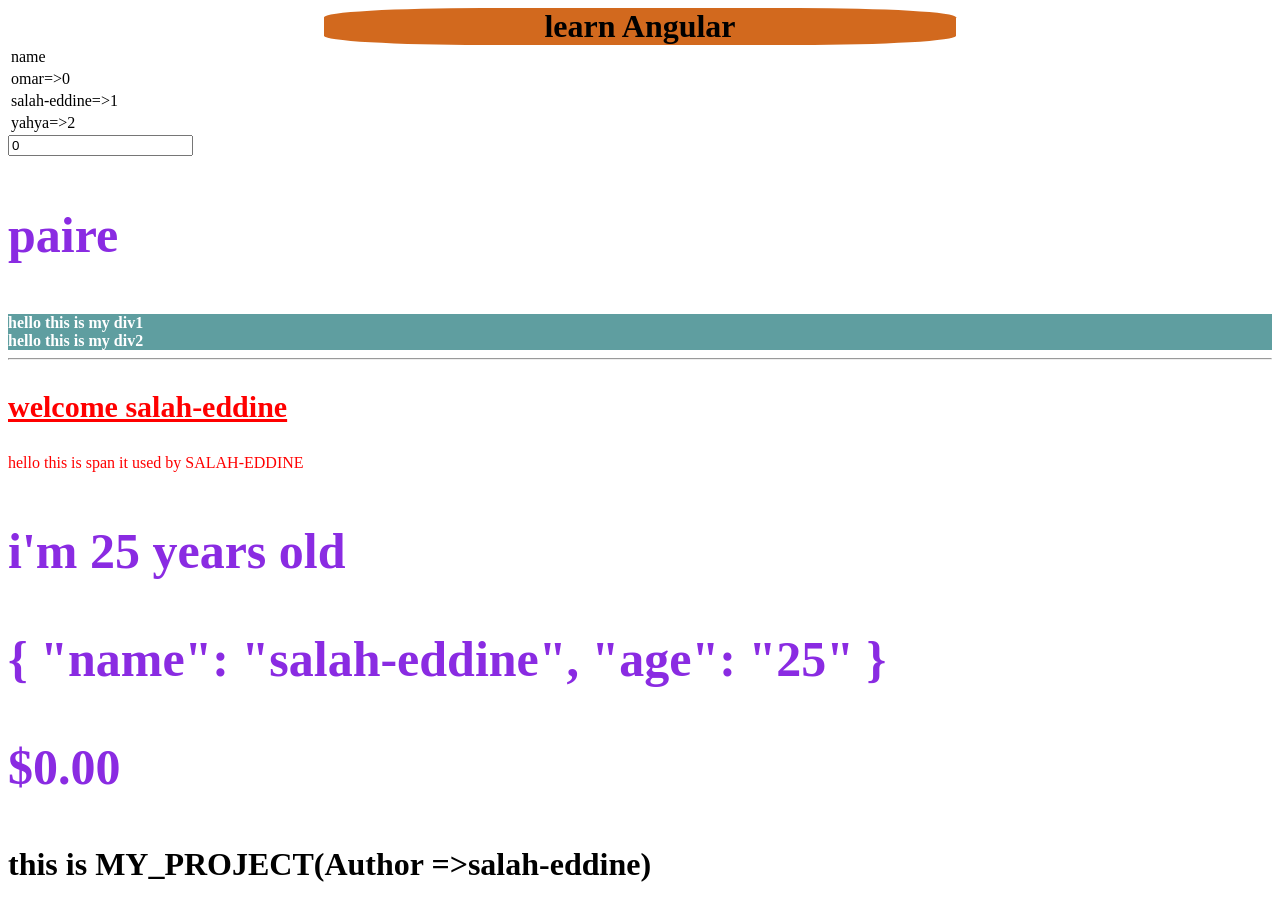
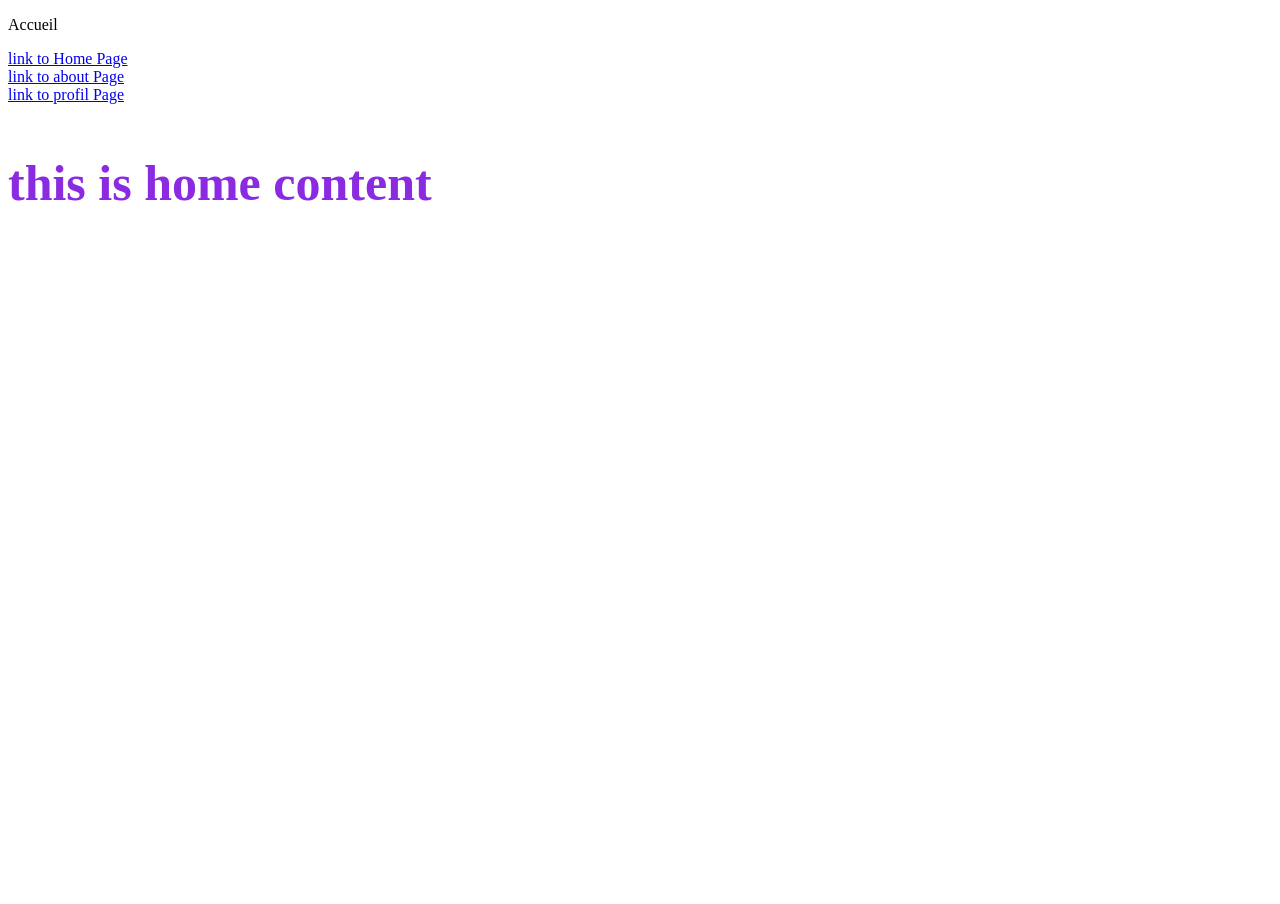
Before and after one commit to ramdanisalah67/Project-Angular, an Angular app: page / in a window 1280 px wide. After the commit the page ends 800 px from the top, so only its background shows below. Built offline with nearby package versions, Linux system fonts and the light colour scheme.

Commit message:
Angular Routing Parameter

```diff
--- /dev/null
+++ b/src/app/about/about.component.html
@@ -0,0 +1 @@
+<p>this is about content</p>
--- a/src/app/app-routing.module.ts
+++ b/src/app/app-routing.module.ts
@@ -1,7 +1,15 @@
 import { NgModule } from '@angular/core';
 import { RouterModule, Routes } from '@angular/router';
+import { AboutComponent } from './about/about.component';
+import { HomeComponent } from './home/home.component';
+import { ProfilComponent } from './profil/profil.component';
 
-const routes: Routes = [];
+const routes: Routes = [
+{path:'',component:HomeComponent},
+{path:'about',component:AboutComponent},
+{path:'profil/:name/:age',component:ProfilComponent},
+
+];
 
 @NgModule({
   imports: [RouterModule.forRoot(routes)],
--- a/src/app/app.component.html
+++ b/src/app/app.component.html
@@ -1,2 +1,6 @@
-<app-home></app-home>
-<h1>this is {{title}}</h1>
+<p>Accueil</p>
+<a routerLink="/">link to Home Page</a><br>
+<a routerLink="/about">link to about Page</a><br>
+<a [routerLink]="['/profil',myName,myAge]">link to profil Page</a><br>
+
+<router-outlet></router-outlet>
--- a/src/app/app.component.ts
+++ b/src/app/app.component.ts
@@ -6,5 +6,7 @@ import { Component } from '@angular/core';
   styleUrls: ['./app.component.css']
 })
 export class AppComponent {
+  myName="mohammed"
+  myAge=27
   title = 'MY_PROJECT(Author =>salah-eddine)';
 }
--- a/src/app/app.module.ts
+++ b/src/app/app.module.ts
@@ -5,11 +5,15 @@ import { AppRoutingModule } from './app-routing.module';
 import { AppComponent } from './app.component';
 import { HomeComponent } from './home/home.component';
 import { FormsModule } from '@angular/forms';
+import { AboutComponent } from './about/about.component';
+import { ProfilComponent } from './profil/profil.component';
 
 @NgModule({
   declarations: [
     AppComponent,
-    HomeComponent
+    HomeComponent,
+    AboutComponent,
+    ProfilComponent
 
   ],
   imports: [
--- a/src/app/home/home.component.html
+++ b/src/app/home/home.component.html
@@ -1,27 +1 @@
-<!--Directives-->
-<h1>learn Angular</h1>
-<p *ngIf="a===b">this is p</p>
-<table class="table"><tr><td>name</td>
-</tr><tr  *ngFor="let item of info_users;index as i"><td>{{item}}=>{{i}}</td></tr></table>
-
-<!--exmaple-->
-<input type="text" [(ngModel)]="num">
-
-<p *ngIf="num%2===0">paire</p>
-<p *ngIf="num%2!==0">impaire</p>
-<div [ngSwitch]="num">
-<p *ngSwitchCase="1">first</p>
-<p *ngSwitchCase="2">second</p>
-<p *ngSwitchCase="3">third</p>
-</div>
-<!--[ngClass]-->
-<div [ngClass]="'mydiv'">hello this is my div1</div>
-<div [ngClass]="my_style_div">hello this is my div2</div>
-<hr>
-<!--[ngStyle]-->
-<p [ngStyle]="{'color':style1,'font-size':style2,'text-decoration':style3}">welcome salah-eddine</p>
-<!--Pipe-->
-<span [ngStyle]="{'color':style1}">hello this is span it used by {{etudiant.name |uppercase}}</span>
-<p>i'm {{etudiant.age}} years old</p>
-<p>{{etudiant | json}}</p>
-<p>{{num|currency:'USD'}}</p>
+<p>this is home content</p>
--- /dev/null
+++ b/src/app/profil/profil.component.html
@@ -0,0 +1,2 @@
+<p>this is profil Content</p>
+<div> the values that you input are => Name = {{name}};age = {{age}}</div>
--- /dev/null
+++ b/src/app/profil/profil.component.ts
@@ -0,0 +1,24 @@
+import { Component, OnInit } from '@angular/core';
+import { ActivatedRoute } from '@angular/router';
+
+@Component({
+  selector: 'app-profil',
+  templateUrl: './profil.component.html',
+  styleUrls: ['./profil.component.css']
+})
+export class ProfilComponent implements OnInit{
+name=""
+age=""
+constructor(private myRoute:ActivatedRoute){
+this.myRoute.params.subscribe(data=>{
+  console.log(data['name'])
+  console.log(data['age'])
+  //recuperer les parametre et efficher dans component html
+  this.name=data['name']
+  this.age=data['age']
+})
+}
+ngOnInit(): void {
+
+}
+}
```
Also changed, not shown: src/app/about/about.component.ts (added, +10 -0 lines), src/app/about/about.component.css (added), src/app/profil/profil.component.css (added), 2 other files (tests, documents, lock files or other folders).
